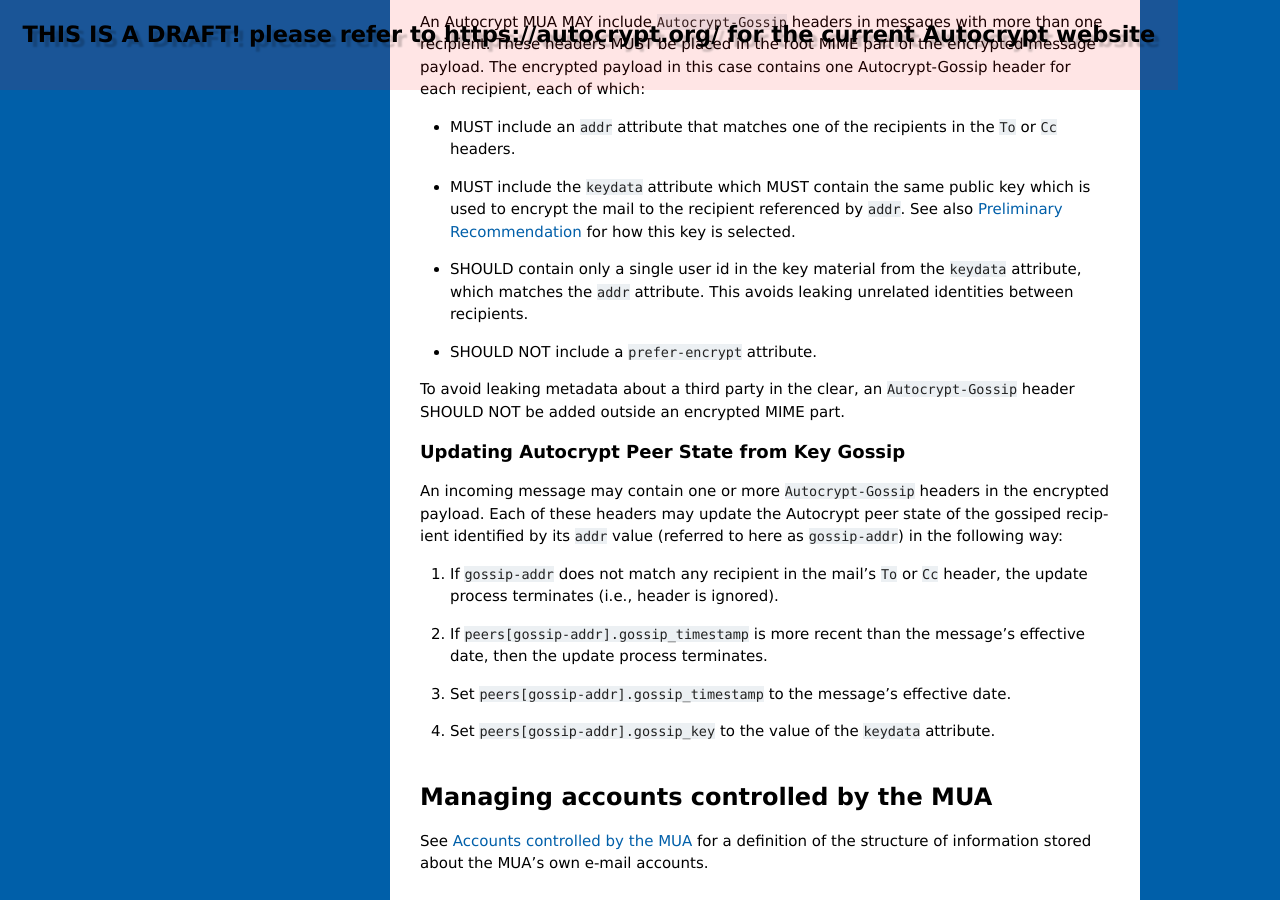
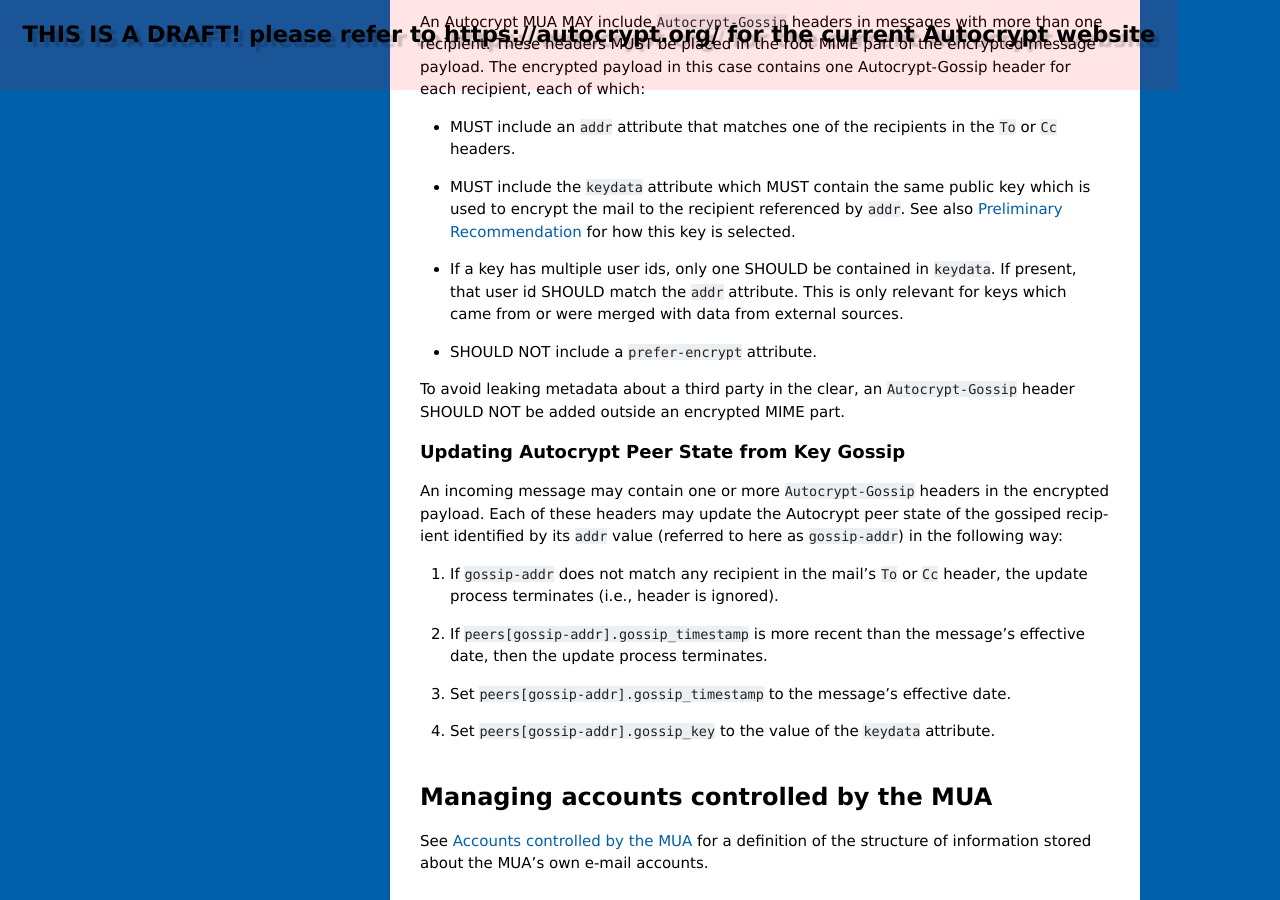
Before and after one commit to autocrypt/autocrypt, a Sphinx documentation site: the page built from doc/level1.rst, in a window 1280 px wide and 900 px high, scrolled down 13006 px. Built offline with Sphinx 7.4.7, drawn with Linux system fonts in a browser that asks for light colours; pages that are not in the unit, such as notebooks, are missing from menus.

Commit message:
Clarify from feedback, take decorative property of uids into account

```diff
--- a/doc/level1.rst
+++ b/doc/level1.rst
@@ -677,9 +677,10 @@ each of which:
   referenced by ``addr``. See also :ref:`preliminary recommendation`
   for how this key is selected.
 
-- SHOULD contain only a single user id in the key material from the
-  ``keydata`` attribute, which matches the ``addr`` attribute. This
-  avoids leaking unrelated identities between recipients.
+- If a key has multiple user ids, only one SHOULD be contained in
+  ``keydata``.  If present, that user id SHOULD match the ``addr``
+  attribute.  This is only relevant for keys which came from or were
+  merged with data from external sources.
 
 - SHOULD NOT include a ``prefer-encrypt`` attribute.
 
```
